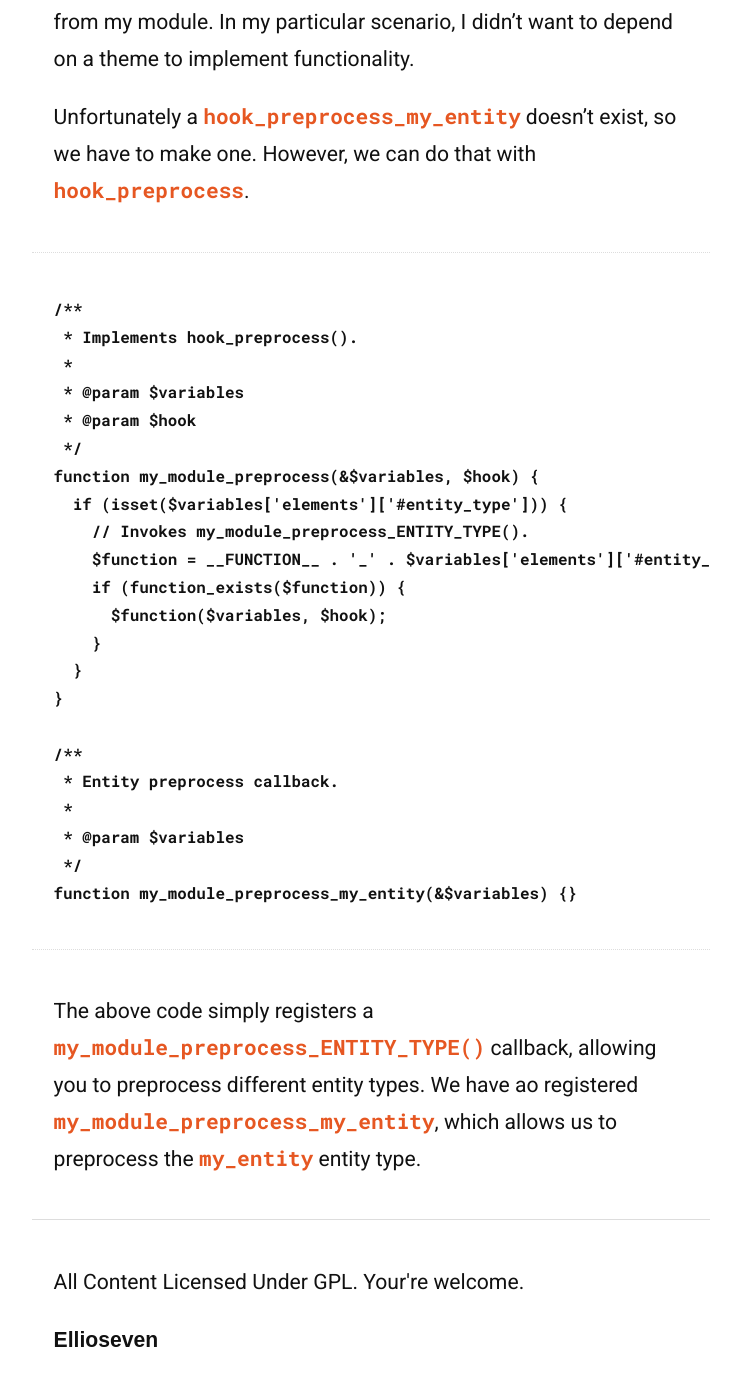
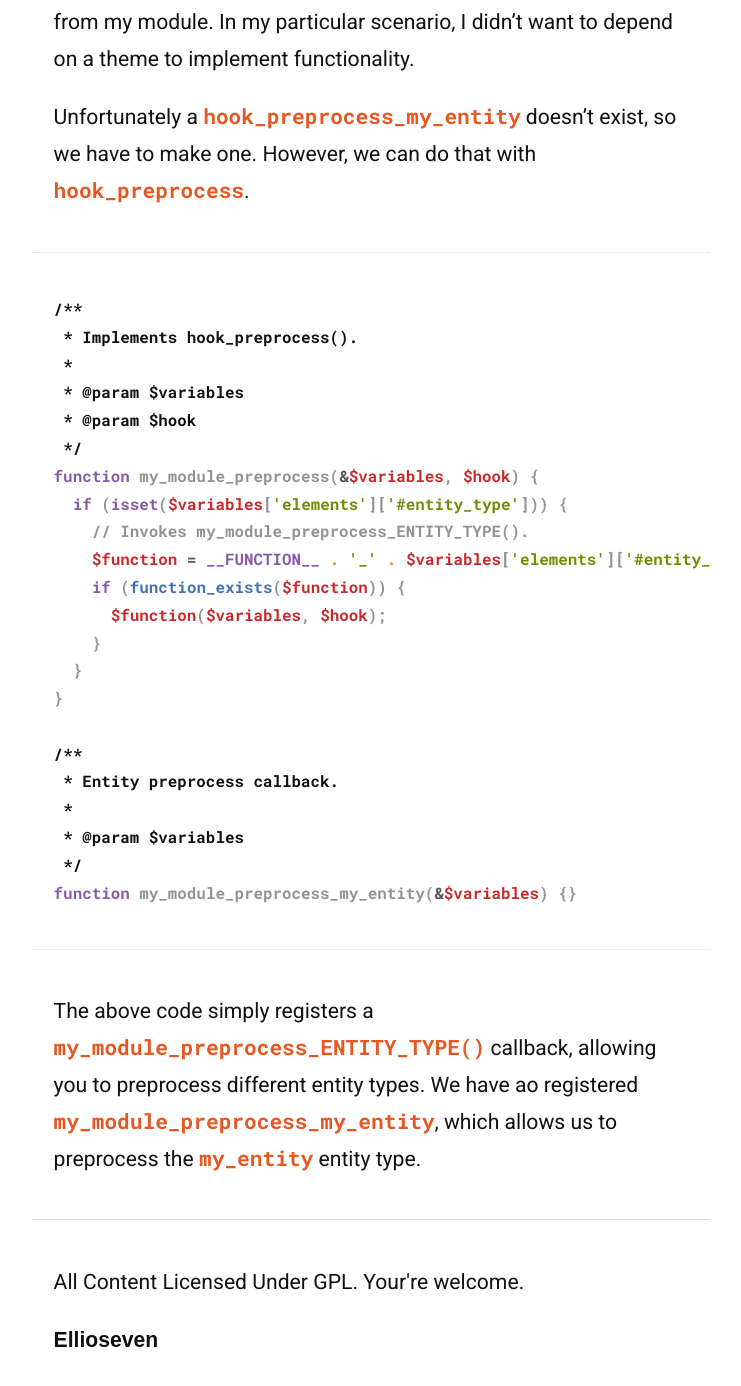
Before and after one commit to ellioseven/ellioseven.github.io, a Jekyll site: the page built from _posts/2017-04-30-drupal-7-module-entity-preprocess.markdown, in a window 1280 px wide and 1400 px high, scrolled down 567 px. Shown: the top 1386 px of the window, without its empty margins (269-1010 px from the left). Built offline with Jekyll 4.4.1, drawn with Linux system fonts in a browser that asks for light colours.

Commit message:
Add highlight

````diff
--- a/_posts/2017-04-30-drupal-7-module-entity-preprocess.markdown
+++ b/_posts/2017-04-30-drupal-7-module-entity-preprocess.markdown
@@ -10,7 +10,7 @@ a theme to implement functionality.
 Unfortunately a `hook_preprocess_my_entity` doesn't exist, so we have
 to make one. However, we can do that with `hook_preprocess`.
 
-```
+{% highlight php %}
 /**
  * Implements hook_preprocess().
  *
@@ -33,7 +33,7 @@ function my_module_preprocess(&$variables, $hook) {
  * @param $variables
  */
 function my_module_preprocess_my_entity(&$variables) {}
-```
+{% endhighlight %}
 
 The above code simply registers a `my_module_preprocess_ENTITY_TYPE()`
 callback, allowing you to preprocess different entity types. We have
````
